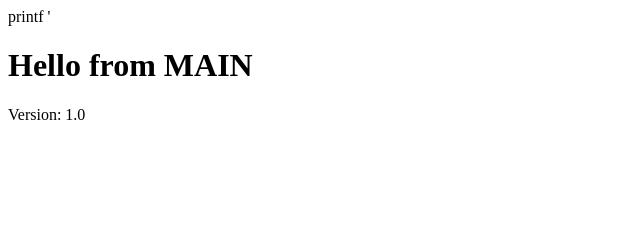
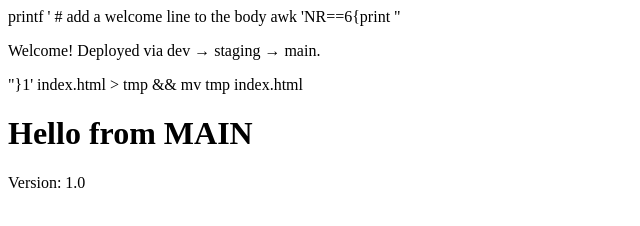
Before and after one commit to zubairbinshamsnb/second-repo, a plain HTML site: page index.html in a window 1280 px wide. Shown: the whole page, without its empty margins (0-640 px from the left). Drawn offline with Linux system fonts and the light colour scheme.

Commit message:
Add welcome message

```diff
--- a/index.html
+++ b/index.html
@@ -2,6 +2,9 @@ printf '<!DOCTYPE html>
 <html>
 <head><title>Env Demo</title></head>
 <body>
+    # add a welcome line to the body
+    awk 'NR==6{print "<p>Welcome! Deployed via dev → staging → main.</p>"}1' index.html > tmp && mv tmp index.html
+
 <h1>Hello from MAIN</h1>
 <p>Version: 1.0</p>
 </body>
```
